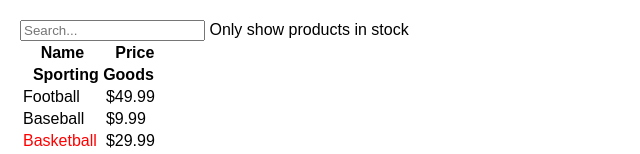
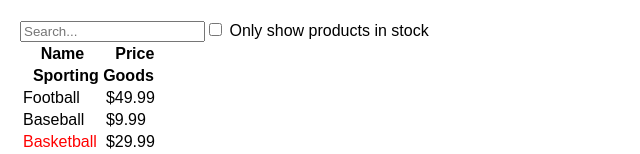
Before and after one commit to iwasan0114/react-tutorial, a React (Create React App) app: page / in a window 1280 px wide. Shown: the top 154 px of the page, without its empty margins (0-640 px from the left). Built offline with nearby package versions, Linux system fonts and the light colour scheme.

Commit message:
state追加

```diff
--- a/src/App.js
+++ b/src/App.js
@@ -1,3 +1,5 @@
+import { useState } from "react";
+
 function ProductCategoryRow({ category }) {
   return (
     <tr>
@@ -51,22 +53,49 @@ function ProductTable({ products }) {
   );
 }
 
-function SearchBar() {
+function SearchBar({
+  filterText,
+  inStockOnly,
+  onFilterChanged,
+  onInStockOnlyChanged,
+}) {
   return (
     <form>
-      <input type="text" placeholder="Search..." />
+      <input
+        type="text"
+        value={filterText}
+        placeholder="Search..."
+        onChange={(e) => onFilterChanged(e.target.value)}
+      />
       <label>
-        <inpput type="checkbox" /> Only show products in stock
+        <input
+          type="checkbox"
+          checked={inStockOnly}
+          onChange={(e) => onInStockOnlyChanged(e.target.checked)}
+        />{" "}
+        Only show products in stock
       </label>
     </form>
   );
 }
 
 function FilterableProductTable({ products }) {
+  const [filterText, setFilterText] = useState("");
+  const [inStockOnly, setInStockOnly] = useState(false);
+
   return (
     <div>
-      <SearchBar />
-      <ProductTable products={products} />
+      <SearchBar
+        filterText={filterText}
+        inStockOnly={inStockOnly}
+        onFilterChanged={setFilterText}
+        onInStockOnlyChanged={setInStockOnly}
+      />
+      <ProductTable
+        products={products}
+        filterText={filterText}
+        inStockOnly={inStockOnly}
+      />
     </div>
   );
 }
```
